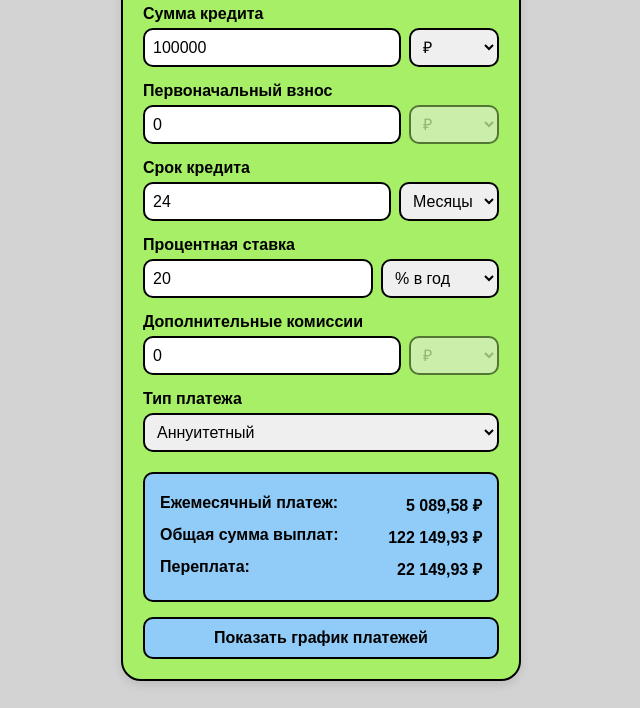
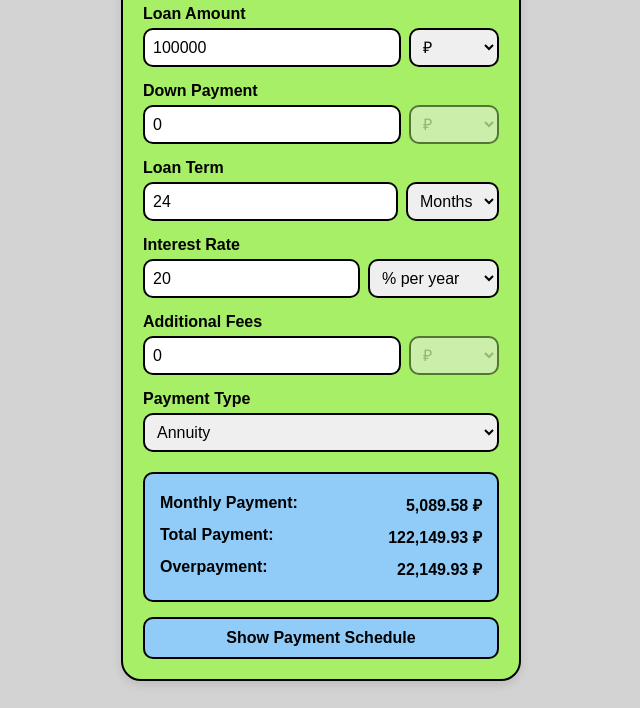
Before and after one commit to tim-fullstack-programmer/credit_calculator, a plain HTML site: page index.html in a window 1280 px wide. Shown: the part 92-800 px from the top of the page, without its empty margins (319-959 px from the left). Drawn offline with Linux system fonts and the light colour scheme.

Commit message:
Update index.html

```diff
--- a/index.html
+++ b/index.html
@@ -1,7 +1,7 @@
 <!DOCTYPE html>
-<html lang="ru">
+<html lang="en">
 <head>
-    <title>Кредитный калькулятор</title>
+    <title>Loan Calculator</title>
     <meta charset="utf-8">
     <meta name="viewport" content="width=device-width, initial-scale=1.0, maximum-scale=1.0, user-scalable=no">
     <style>
@@ -176,9 +176,9 @@
 <body>
 <div id="app" class="container">
     <div class="calculator">
-        <h2>Кредитный калькулятор</h2>
+        <h2>Loan Calculator</h2>
         <div class="form-group">
-            <label>Сумма кредита</label>
+            <label>Loan Amount</label>
             <div class="input-row">
                 <input type="number" v-model.number="summa" min="0" step="1000">
                 <select v-model="currency">
@@ -191,7 +191,7 @@
             </div>
         </div>
         <div class="form-group">
-            <label>Первоначальный взнос</label>
+            <label>Down Payment</label>
             <div class="input-row">
                 <input type="number" v-model.number="initialPayment" min="0" step="1000">
                 <select v-model="currency" disabled style="opacity:0.5;">
@@ -200,28 +200,28 @@
             </div>
         </div>
         <div class="form-group">
-            <label>Срок кредита</label>
+            <label>Loan Term</label>
             <div class="input-row">
                 <input type="number" v-model.number="srok" min="1" step="1">
                 <select v-model="srok_ed">
-                    <option value="months">Месяцы</option>
-                    <option value="years">Годы</option>
+                    <option value="months">Months</option>
+                    <option value="years">Years</option>
                 </select>
             </div>
         </div>
         <div class="form-group">
-            <label>Процентная ставка</label>
+            <label>Interest Rate</label>
             <div class="input-row">
                 <input type="number" v-model.number="percent" min="0" step="0.1">
                 <select v-model="percent_ed">
-                    <option value="year">% в год</option>
-                    <option value="month">% в месяц</option>
-                    <option value="day">% в день</option>
+                    <option value="year">% per year</option>
+                    <option value="month">% per month</option>
+                    <option value="day">% per day</option>
                 </select>
             </div>
         </div>
         <div class="form-group">
-            <label>Дополнительные комиссии</label>
+            <label>Additional Fees</label>
             <div class="input-row">
                 <input type="number" v-model.number="fees" min="0" step="100">
                 <select v-model="currency" disabled style="opacity:0.5;">
@@ -230,50 +230,50 @@
             </div>
         </div>
         <div class="form-group">
-            <label>Тип платежа</label>
+            <label>Payment Type</label>
             <select v-model="paymentType">
-                <option value="annuity">Аннуитетный</option>
-                <option value="differentiated">Дифференцированный</option>
+                <option value="annuity">Annuity</option>
+                <option value="differentiated">Differentiated</option>
             </select>
         </div>
         <div class="results">
             <div class="result-item" v-if="paymentType === 'annuity'">
-                <span>Ежемесячный платеж:</span>
+                <span>Monthly Payment:</span>
                 <span>{{ formatNumber(monthlyPayment) }} {{ currency }}</span>
             </div>
             <div class="result-item" v-if="paymentType === 'differentiated'">
-                <span>Первый платеж:</span>
+                <span>First Payment:</span>
                 <span>{{ formatNumber(firstPayment) }} {{ currency }}</span>
             </div>
             <div class="result-item" v-if="paymentType === 'differentiated'">
-                <span>Последний платеж:</span>
+                <span>Last Payment:</span>
                 <span>{{ formatNumber(lastPayment) }} {{ currency }}</span>
             </div>
             <div class="result-item">
-                <span>Общая сумма выплат:</span>
+                <span>Total Payment:</span>
                 <span>{{ formatNumber(totalPayment) }} {{ currency }}</span>
             </div>
             <div class="result-item">
-                <span>Переплата:</span>
+                <span>Overpayment:</span>
                 <span>{{ formatNumber(overpay) }} {{ currency }}</span>
             </div>
         </div>
         <button class="toggle-btn" @click="showSchedule = !showSchedule">
-            {{ showSchedule ? 'Скрыть график' : 'Показать график платежей' }}
+            {{ showSchedule ? 'Hide Schedule' : 'Show Payment Schedule' }}
         </button>
     </div>
 
     <div class="schedule-section" v-if="showSchedule">
-        <h3>График платежей</h3>
+        <h3>Payment Schedule</h3>
         <div class="schedule-table-wrapper">
             <table>
                 <thead>
                     <tr>
-                        <th>№</th>
-                        <th>Платеж</th>
-                        <th>Долг</th>
-                        <th>Проц.</th>
-                        <th>Остаток</th>
+                        <th>No.</th>
+                        <th>Payment</th>
+                        <th>Principal</th>
+                        <th>Interest</th>
+                        <th>Balance</th>
                     </tr>
                 </thead>
                 <tbody>
@@ -424,7 +424,7 @@
         methods: {
             formatNumber(num) {
                 if (num === 0 || num === undefined || num === null) return '0.00';
-                return num.toLocaleString('ru-RU', {
+                return num.toLocaleString('en-US', {
                     minimumFractionDigits: 2,
                     maximumFractionDigits: 2
                 });
```
